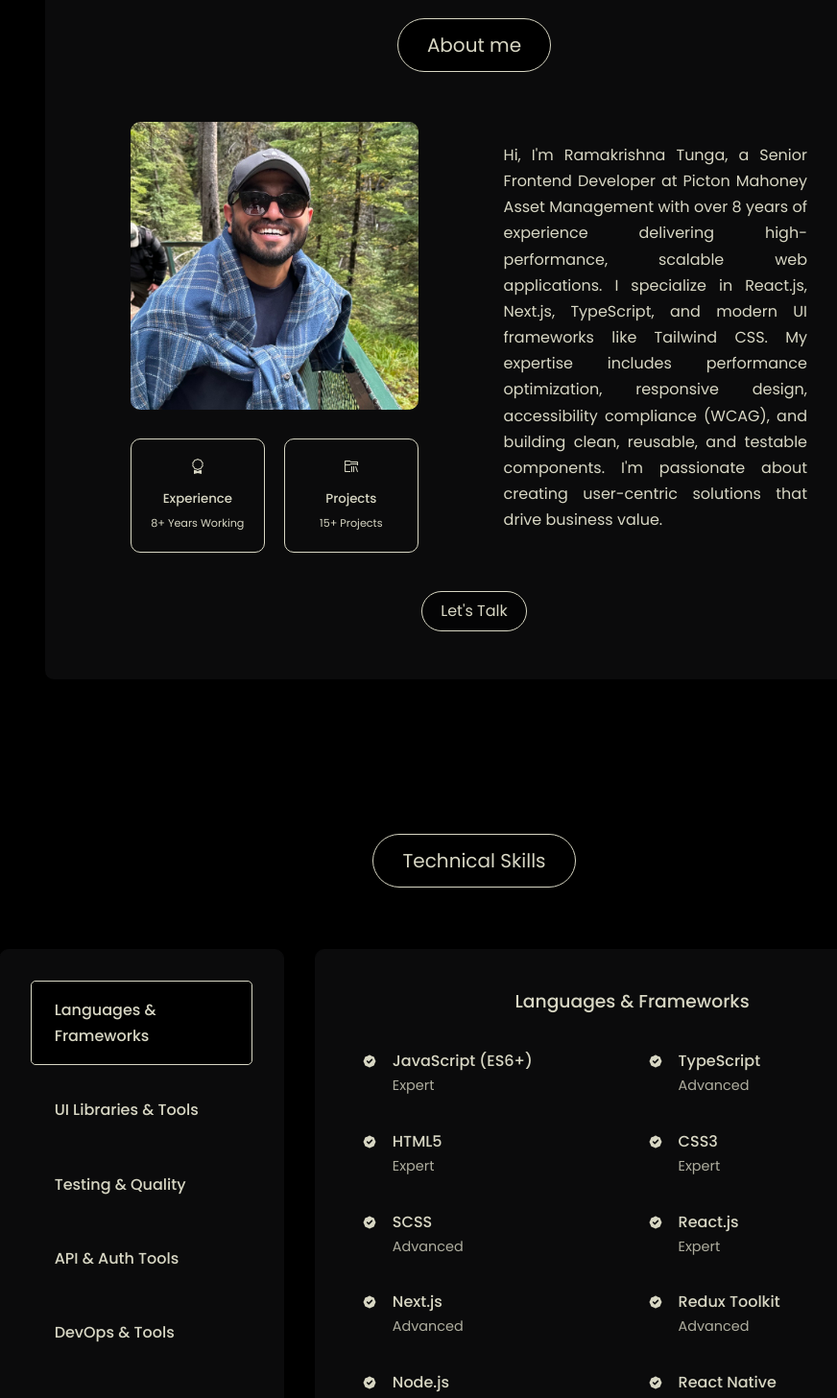
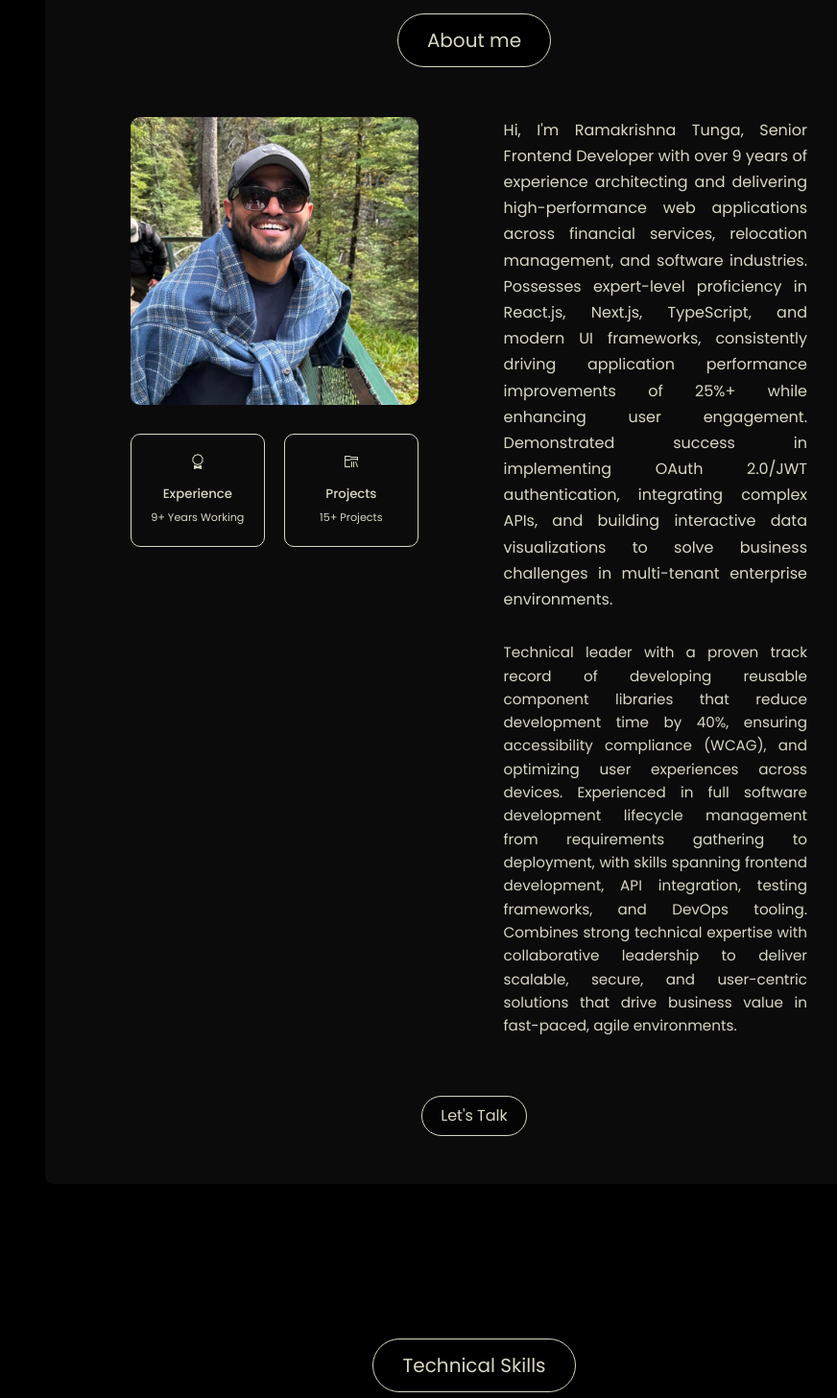
Before and after one commit to ram-thunga-08/ram--profile, a React (Vite) app: page / in a window 1280 px wide. Shown: the part 900-2357 px from the top of the page at 96% size, without its empty margins (146-1018 px from the left). Built offline with nearby package versions, Linux system fonts and the light colour scheme.

Commit message:
updated content

```diff
--- a/src/components/About/about.jsx
+++ b/src/components/About/about.jsx
@@ -2,6 +2,7 @@ import "./about.scss";
 import myProfile from "../../assets/images/myImage.jpg";
 import { BsAward } from "react-icons/bs";
 import { VscFolderLibrary } from "react-icons/vsc";
+import { aboutData } from "./aboutData";
 
 const About = () => {
   return (
@@ -19,27 +20,18 @@ const About = () => {
               <article className="about__card">
                 <BsAward className="about__card-icon" />
                 <h5>Experience</h5>
-                <small>8+ Years Working</small>
+                <small>{aboutData.experienceCount}</small>
               </article>
               <article className="about__card">
                 <VscFolderLibrary className="about__card-icon" />
                 <h5>Projects</h5>
-                <small>15+ Projects</small>
+                <small>{aboutData.projectsCount}</small>
               </article>
             </div>
           </div>
           <div className="about-me-description">
-            <p>
-              Hi, I'm Ramakrishna Tunga, a Senior Frontend Developer at Picton
-              Mahoney Asset Management with over 8 years of experience
-              delivering high-performance, scalable web applications. I
-              specialize in React.js, Next.js, TypeScript, and modern UI
-              frameworks like Tailwind CSS. My expertise includes performance
-              optimization, responsive design, accessibility compliance (WCAG),
-              and building clean, reusable, and testable components. I'm
-              passionate about creating user-centric solutions that drive
-              business value.
-            </p>
+            <p>{aboutData.firstParagraph}</p>
+            <p className="second-paragraph">{aboutData.secondParagraph}</p>
           </div>
         </div>
         <div className="btn-container-centered">
--- a/src/components/About/about.scss
+++ b/src/components/About/about.scss
@@ -66,6 +66,16 @@
             flex-direction: column;
             justify-content: center;
             color: $bone;
+
+            p {
+                margin-bottom: 20px;
+            }
+
+            .second-paragraph {
+                margin-top: 10px;
+                font-size: 0.95rem;
+                line-height: 1.6;
+            }
         }
 
         .about__card {
--- /dev/null
+++ b/src/components/About/aboutData.js
@@ -0,0 +1,8 @@
+export const aboutData = {
+  firstParagraph: `Hi, I'm Ramakrishna Tunga, Senior Frontend Developer with over 9 years of experience architecting and delivering high-performance web applications across financial services, relocation management, and software industries. Possesses expert-level proficiency in React.js, Next.js, TypeScript, and modern UI frameworks, consistently driving application performance improvements of 25%+ while enhancing user engagement. Demonstrated success in implementing OAuth 2.0/JWT authentication, integrating complex APIs, and building interactive data visualizations to solve business challenges in multi-tenant enterprise environments.`,
+
+  secondParagraph: `Technical leader with a proven track record of developing reusable component libraries that reduce development time by 40%, ensuring accessibility compliance (WCAG), and optimizing user experiences across devices. Experienced in full software development lifecycle management from requirements gathering to deployment, with skills spanning frontend development, API integration, testing frameworks, and DevOps tooling. Combines strong technical expertise with collaborative leadership to deliver scalable, secure, and user-centric solutions that drive business value in fast-paced, agile environments.`,
+
+  experienceCount: "9+ Years Working",
+  projectsCount: "15+ Projects",
+};
--- a/src/components/Footer/footer.jsx
+++ b/src/components/Footer/footer.jsx
@@ -1,8 +1,6 @@
 import "./footer.scss";
 import {
-  faTwitter,
   faLinkedin,
-  faInstagram,
   faGithub,
 } from "@fortawesome/free-brands-svg-icons";
 import { FontAwesomeIcon } from "@fortawesome/react-fontawesome";
@@ -11,7 +9,7 @@ const Footer = () => {
   return (
     <footer>
       <a href="#" className="footer__logo">
-        RAM TUNGA
+        RAMAKRISHNA TUNGA
       </a>
       <ul className="permalinks">
         <li>
--- a/src/components/Navbar/navbar.jsx
+++ b/src/components/Navbar/navbar.jsx
@@ -1,14 +1,13 @@
 import { Link } from 'react-router-dom'
 import Sidebar from '../Sidebar/sidebar'
 import './navbar.scss'
-// import logo from '../../assets/images/logo.png';
 
 const Navbar = () => {
     return (
         <div className='nav-bar'>
             <Link className='logo' to='/'>
                 {/* <img src={logo} alt='logo'/> */}
-                <span>Ramakrishna Tunga</span>
+                {/* <span>Ramakrishna Tunga</span> */}
             </Link>
             <Sidebar/>
             <span className='scroll-down'>Scroll down -{'>'}</span>
--- a/src/components/Sidebar/sidebar.scss
+++ b/src/components/Sidebar/sidebar.scss
@@ -5,7 +5,7 @@
     margin-right: 40px;
 
     .social-media-icons {
-        font-size: 24px;
+        font-size: 28px;
 
         svg {
             color: $bone;
--- a/src/components/Waves/waves.scss
+++ b/src/components/Waves/waves.scss
@@ -32,11 +32,10 @@
     position: relative;
     width: 100%;
     height: 15vh;
-    margin-bottom: -7px; /*Fix for safari gap*/
+    margin-bottom: -7px;
     min-height: 50px;
     max-height: 150px;
 
-    /* Animation */
 
     .parallax > use {
       animation: move-forever 25s cubic-bezier(0.55, 0.5, 0.45, 0.5) infinite;
--- a/src/components/WorkExperience/workExperience.jsx
+++ b/src/components/WorkExperience/workExperience.jsx
@@ -5,20 +5,20 @@ import { workExperienceData } from "../../constants/workExperienceData";
 
 const WorkExperience = () => {
   const [currentIndex, setCurrentIndex] = useState(0);
-  const [isAutoPlaying, setIsAutoPlaying] = useState(true);
+  // const [isAutoPlaying, setIsAutoPlaying] = useState(true);
 
   // Auto-play functionality
-  useEffect(() => {
-    if (isAutoPlaying) {
-      const interval = setInterval(() => {
-        setCurrentIndex((prevIndex) =>
-          prevIndex === workExperienceData.length - 1 ? 0 : prevIndex + 1
-        );
-      }, 5000); // Change slide every 5 seconds
+  // useEffect(() => {
+  //   if (isAutoPlaying) {
+  //     const interval = setInterval(() => {
+  //       setCurrentIndex((prevIndex) =>
+  //         prevIndex === workExperienceData.length - 1 ? 0 : prevIndex + 1
+  //       );
+  //     }, 5000); // Change slide every 5 seconds
 
-      return () => clearInterval(interval);
-    }
-  }, [isAutoPlaying]);
+  //     return () => clearInterval(interval);
+  //   }
+  // }, [isAutoPlaying]);
 
   const nextSlide = () => {
     setCurrentIndex(
@@ -49,7 +49,7 @@ const WorkExperience = () => {
               className="carousel-btn prev-btn"
               onClick={prevSlide}
               onMouseEnter={() => setIsAutoPlaying(false)}
-              onMouseLeave={() => setIsAutoPlaying(true)}
+              // onMouseLeave={() => setIsAutoPlaying(true)}
             >
               ‹
             </button>
@@ -57,7 +57,7 @@ const WorkExperience = () => {
               className="carousel-btn next-btn"
               onClick={nextSlide}
               onMouseEnter={() => setIsAutoPlaying(false)}
-              onMouseLeave={() => setIsAutoPlaying(true)}
+              // onMouseLeave={() => setIsAutoPlaying(true)}
             >
               ›
             </button>
@@ -68,7 +68,7 @@ const WorkExperience = () => {
               className="work-experience__slides"
               style={{ transform: `translateX(-${currentIndex * 100}%)` }}
               onMouseEnter={() => setIsAutoPlaying(false)}
-              onMouseLeave={() => setIsAutoPlaying(true)}
+              // onMouseLeave={() => setIsAutoPlaying(true)}
             >
               {workExperienceData.map((experience) => (
                 <div key={experience.id} className="work-experience__item">
```
Also changed, not shown: src/components/Waves/waves.jsx (+0 -7 lines).
